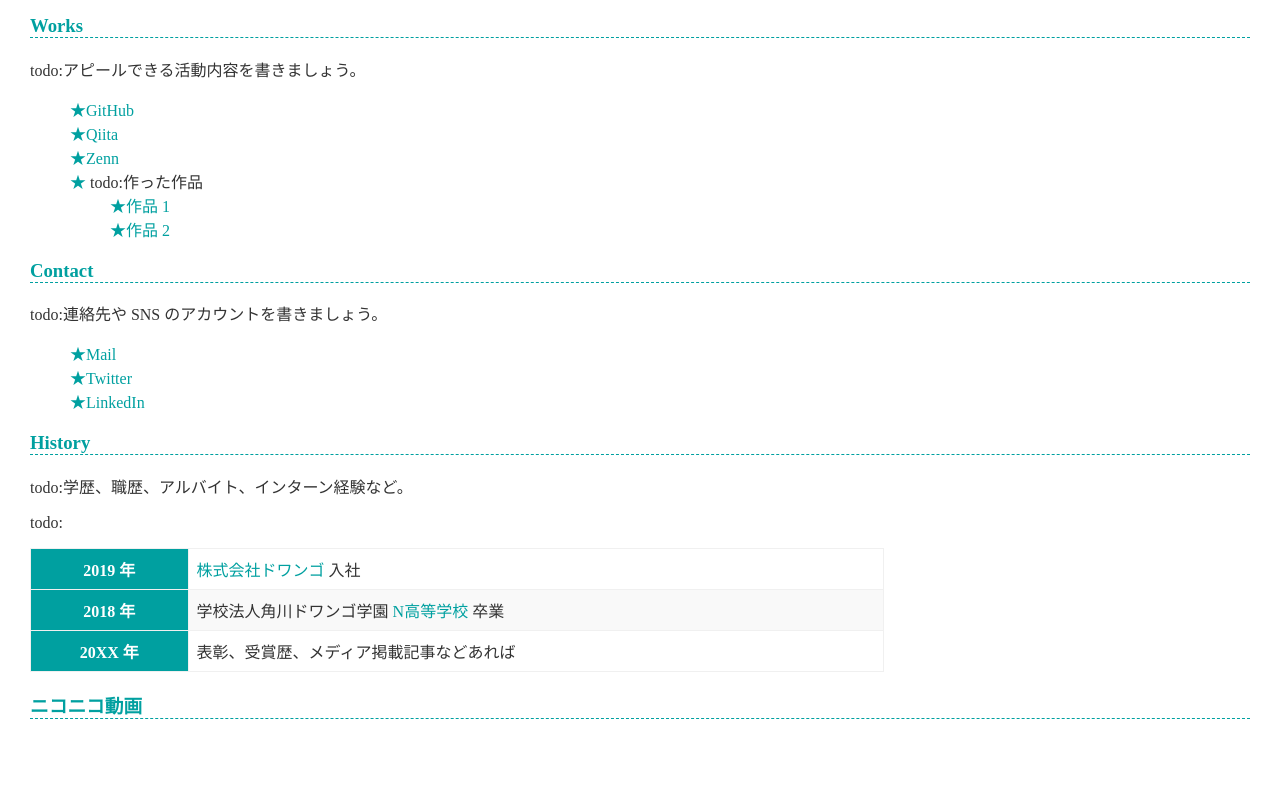
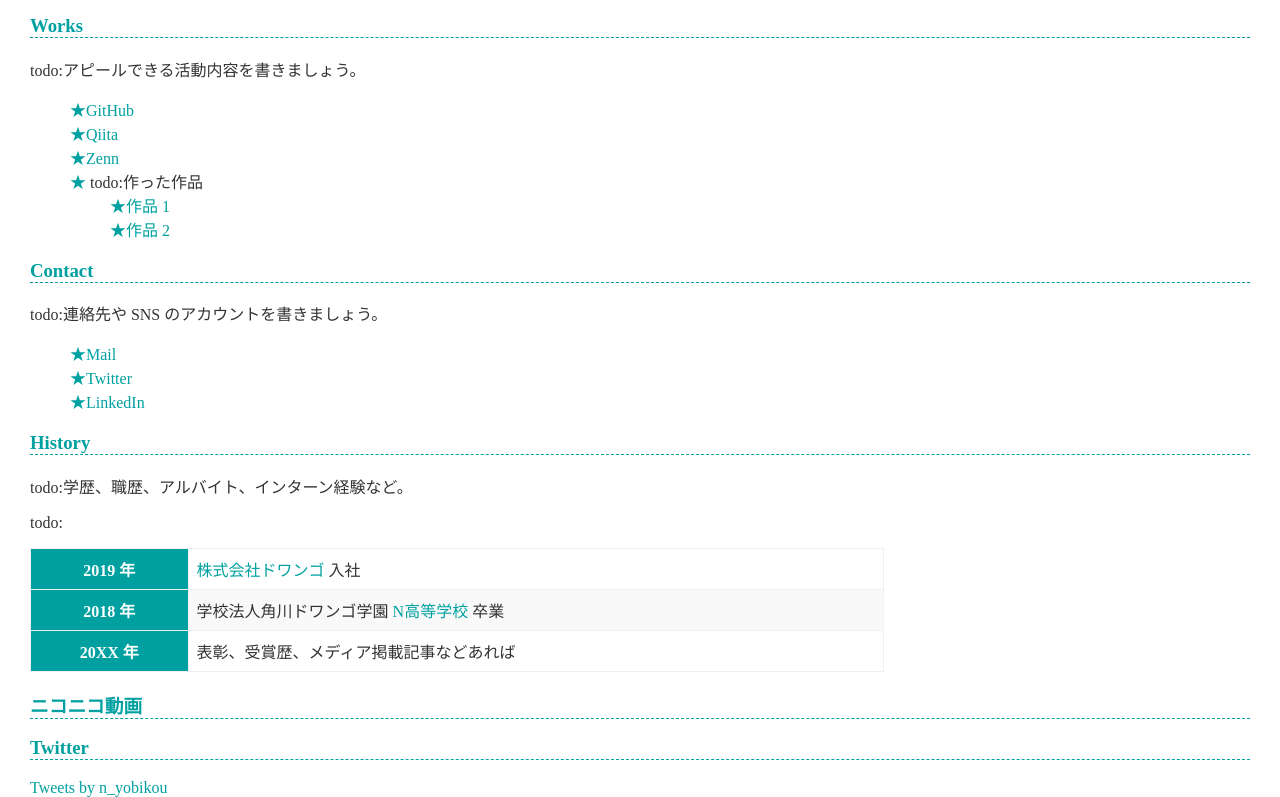
Before and after one commit to saitoyoshi/saitoyoshi.github.io, a plain HTML site: page index.html in a window 1280 px wide. Shown: the part 854-1651 px from the top of the page. Before the commit the page ends 1573 px from the top, so only its background shows below. Drawn offline with Linux system fonts and the light colour scheme; a script that the page names is missing.

Commit message:
twitterのアイムラインを埋め込み（サンプル）

```diff
--- a/index.html
+++ b/index.html
@@ -86,5 +86,8 @@
     <h3>ニコニコ動画</h3>
     <script type="application/javascript" src="https://embed.nicovideo.jp/watch/1500362884/script?w=640&h=360"></script>
     <noscript><a href="https://www.nicovideo.jp/watch/1500362884">N予備校夏期講習2017CM</a></noscript>
+    <h3>Twitter</h3>
+    <a class="twitter-timeline" data-width="400" data-height="600" href="https://twitter.com/n_yobikou?ref_src=twsrc%5Etfw">Tweets by n_yobikou</a>
+    <script async src="https://platform.twitter.com/widgets.js" charset="utf-8"></script>
   </body>
 </html>
```
